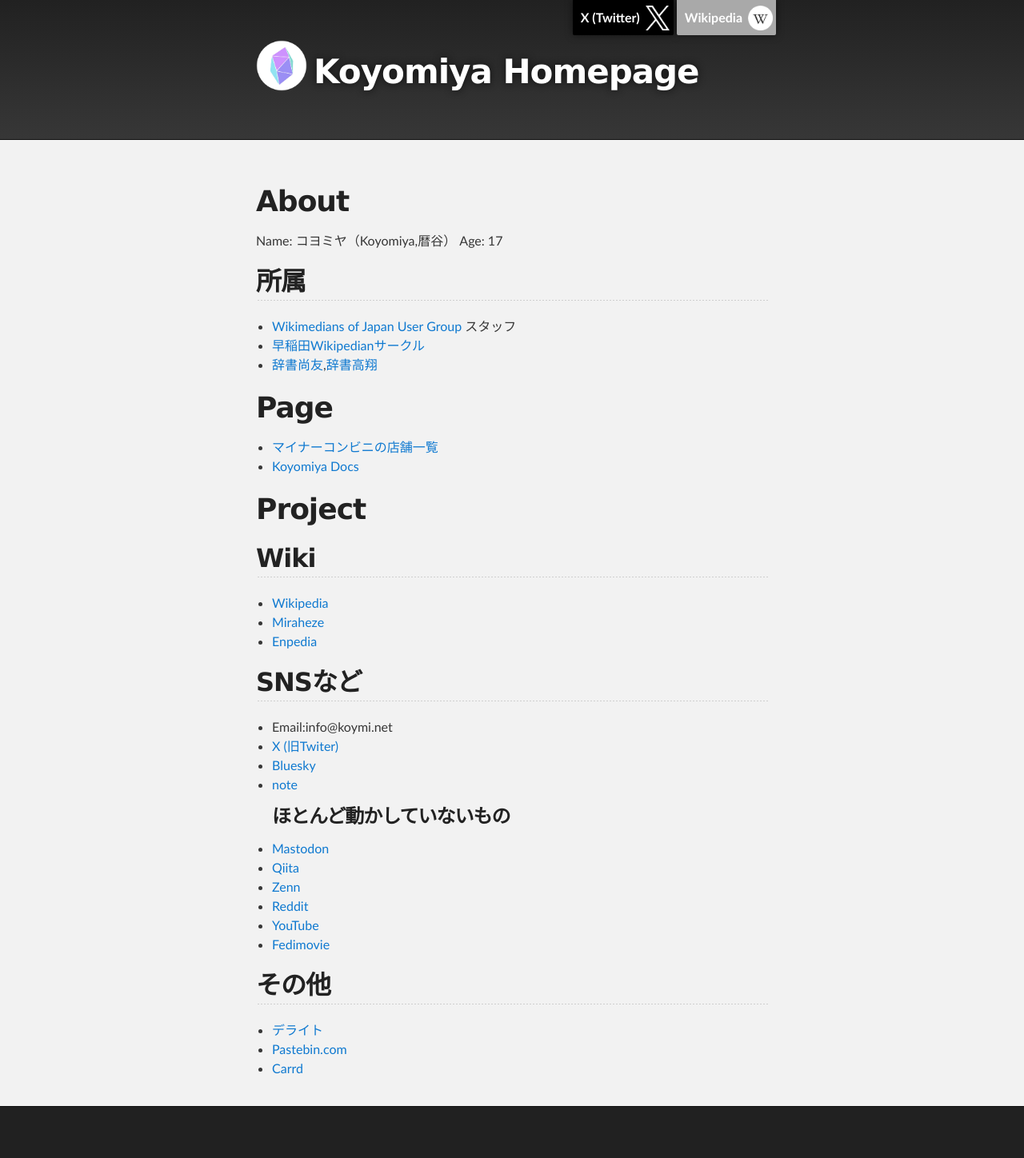
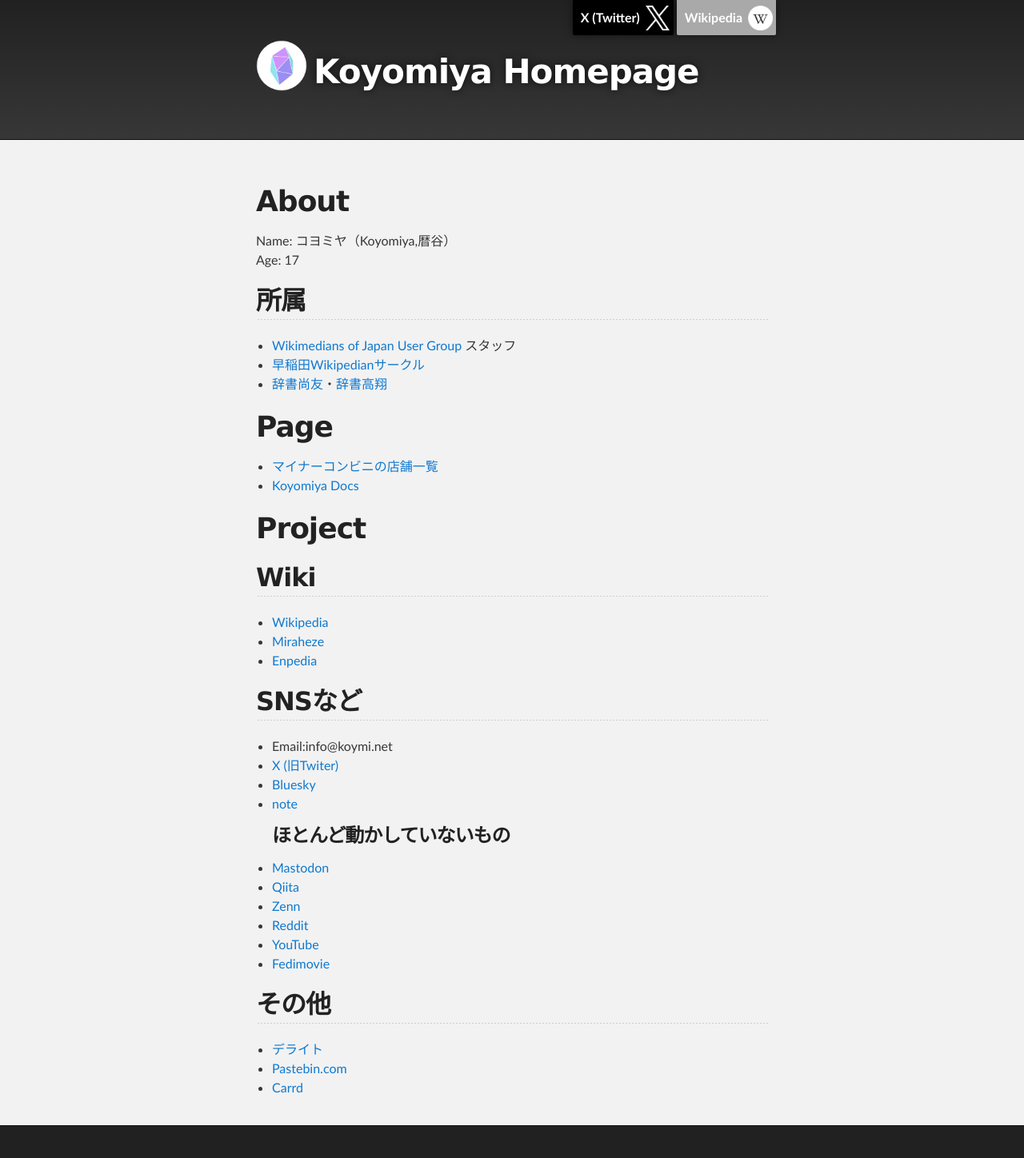
Before and after one commit to koyomiyahouya/koyomiyahouya.github.io, a Jekyll site: the page built from index.md, in a window 1280 px wide. Shown: the whole page at 80% size. Built offline with Jekyll 4.4.1, drawn with Linux system fonts in a browser that asks for light colours; the repository's description, which GitHub fills in, is left out; before the commit the page ends 1424 px from its top, so only the background shows below that.

Commit message:
Update index.md

```diff
--- a/index.md
+++ b/index.md
@@ -3,13 +3,13 @@ layout: default
 title: Koyomiya Homepage
 ---
 # About
-Name: コヨミヤ（Koyomiya,暦谷）
+Name: コヨミヤ（Koyomiya,暦谷）<br>
 Age: 17
 
 ## 所属
 * [Wikimedians of Japan User Group](https://meta.wikimedia.org/wiki/Wikimedians_of_Japan_User_Group) スタッフ
 * [早稲田Wikipedianサークル](https://x.com/wikipedian_w)
-* [辞書尚友](https://x.com/jisyoshowyou),[辞書高翔](https://x.com/jisyokousyou)
+* [辞書尚友](https://x.com/jisyoshowyou)・[辞書高翔](https://x.com/jisyokousyou)
 
 # Page
 * [マイナーコンビニの店舗一覧](/conveni)
```
